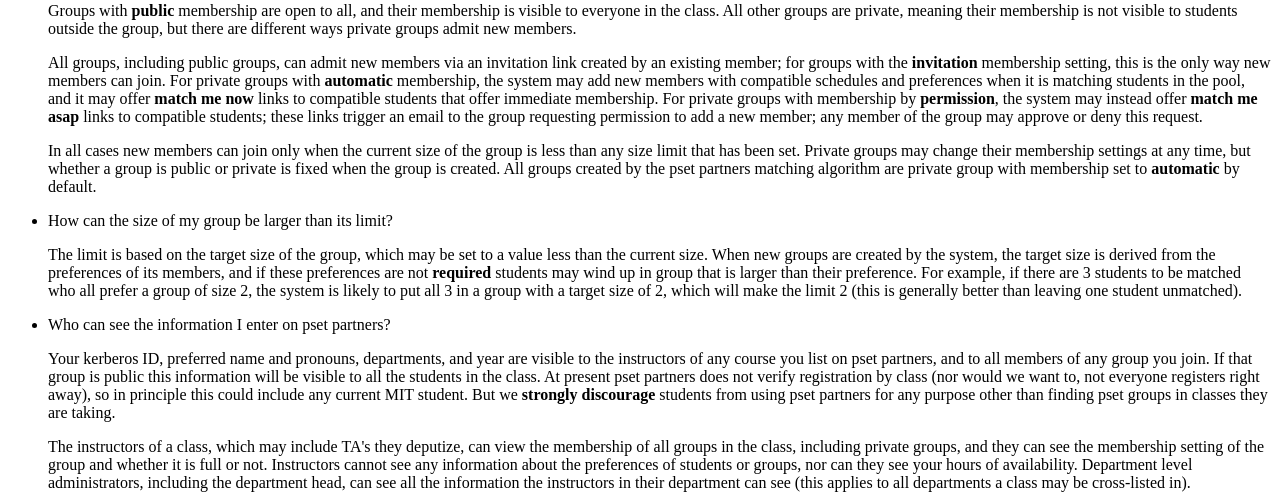
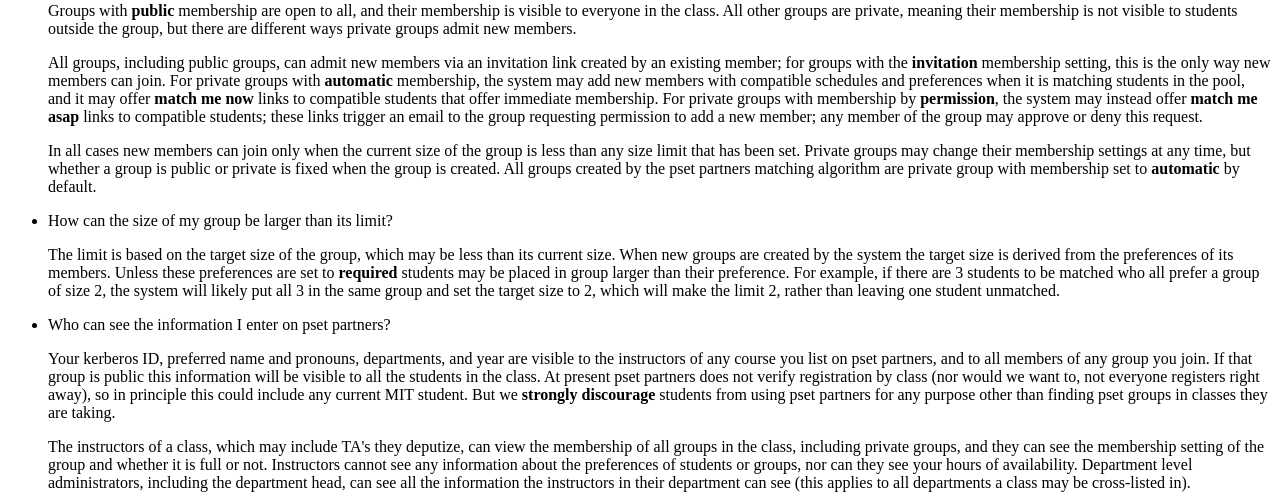
Before and after one commit to AndrewVSutherland/psetpartners, a Python web app: template psetpartners/templates/faq.html in a window 1280 px wide. Shown: the part 909-1408 px from the top of the page. Run offline with Jinja, Linux system fonts and the light colour scheme; the template is opened without the code that fills it, so the values that code supplies are empty.

Commit message:
faq tweak

```diff
--- a/psetpartners/templates/faq.html
+++ b/psetpartners/templates/faq.html
@@ -71,7 +71,7 @@
     <li>
       How can the size of my group be larger than its limit?
       <p>
-        The limit is based on the target size of the group, which may be set to a value less than the current size.  When new groups are created by the system, the target size is derived from the preferences of its members, and if these preferences are not <b>required</b> students may wind up in group that is larger than their preference.  For example, if there are 3 students to be matched who all prefer a group of size 2, the system is likely to put all 3 in a group with a target size of 2, which will make the limit 2 (this is generally better than leaving one student unmatched).
+        The limit is based on the target size of the group, which may be less than its current size.  When new groups are created by the system the target size is derived from the preferences of its members.  Unless these preferences are set to <b>required</b> students may be placed in group larger than their preference.  For example, if there are 3 students to be matched who all prefer a group of size 2, the system will likely put all 3 in the same group and set the target size to 2, which will make the limit 2, rather than leaving one student unmatched.
       </p>
     </li>
     <li>
```
